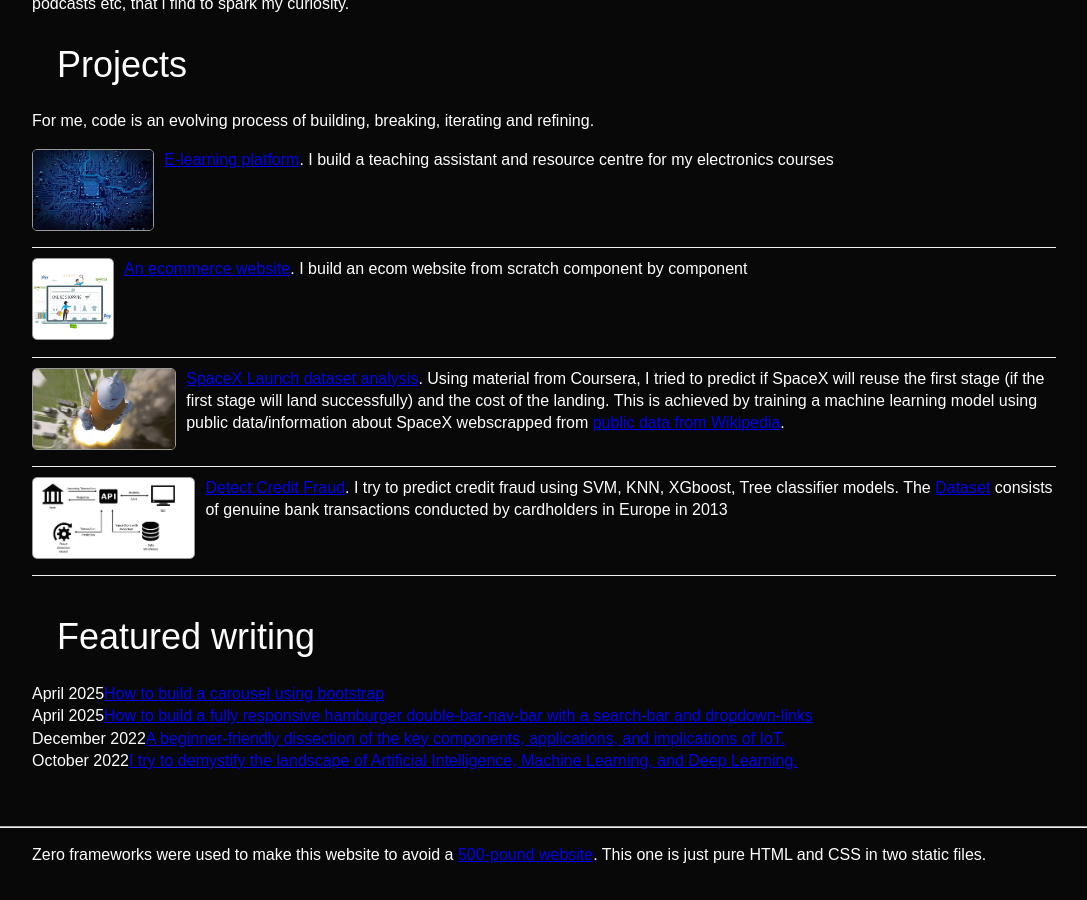
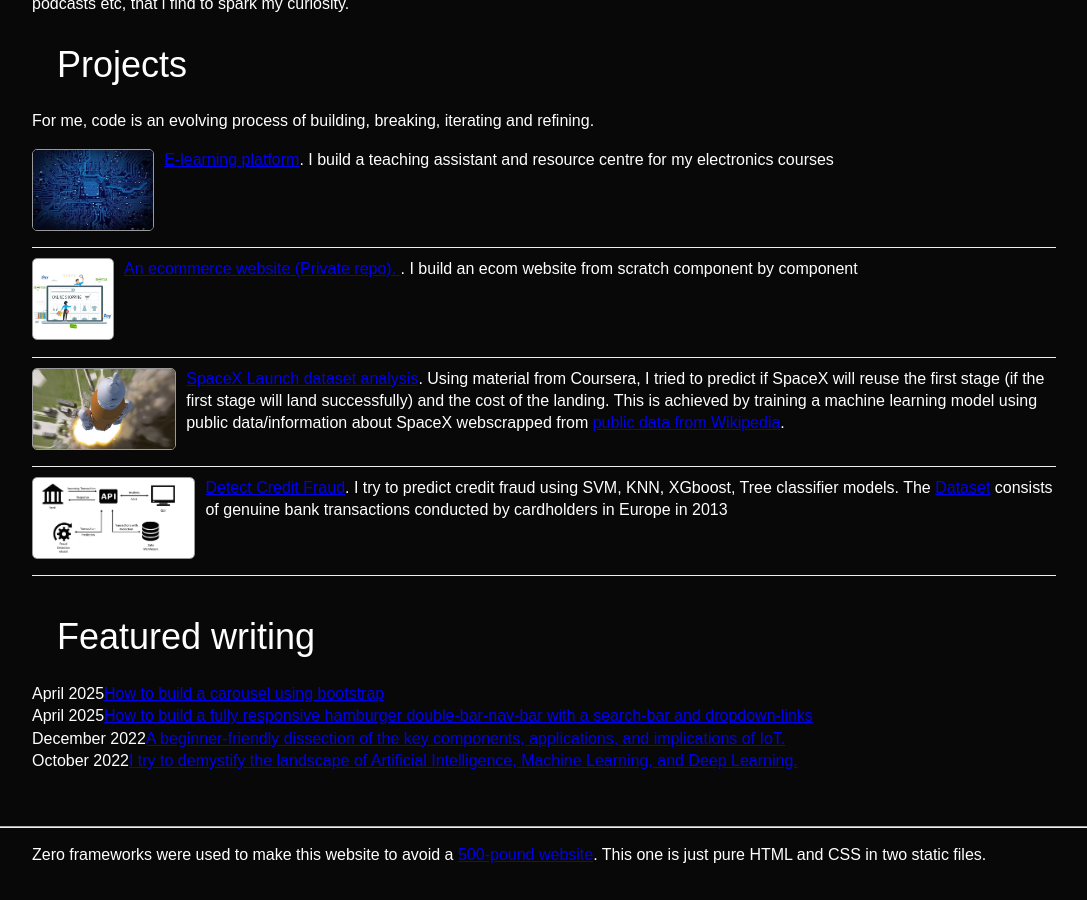
Before and after one commit to BryanArapKoech/KibetArapKoech.github.io, a Jekyll site: the page built from index.md, in a window 1280 px wide and 900 px high, scrolled down 1879 px. Shown: the whole window, without its empty margins (96-1183 px from the left). Built offline with Jekyll 4.4.1, drawn with Linux system fonts in a browser that asks for light colours; nearby versions of some CDN libraries.

Commit message:
updated on cherussportswear as private repo.

```diff
--- a/index.md
+++ b/index.md
@@ -103,7 +103,7 @@ title: Brian Kibet
             <div class="ctitle">Projects</div>
             <p>For me, code is an evolving process of building, breaking, iterating and refining.</p>
             <div class="project"><div class="project-pic"><img src="{{ site.baseurl }}/public/assets/images/Electronicsintro.jpeg" /></div><div class="pdesc"><a href="https://github.com/BryanArapKoech/E-learning-platform" target="_blank" rel="noopener noreferrer">E-learning platform</a>. I build a teaching assistant and resource centre for my electronics courses</div><div class="pend"></div></div>
-            <div class="project"><div class="project-pic"><img src="{{ site.baseurl }}/public/assets/images/ecommerce-design.jpg" /></div><div class="pdesc"><a href="https://github.com/BryanArapKoech/cherussportswear" target="_blank" rel="noopener noreferrer">An ecommerce website</a>. I build an ecom website from scratch component by component</div><div class="pend"></div></div>
+            <div class="project"><div class="project-pic"><img src="{{ site.baseurl }}/public/assets/images/ecommerce-design.jpg" /></div><div class="pdesc"><a href="https://github.com/BryanArapKoech/cherussportswear" target="_blank" rel="noopener noreferrer">An ecommerce website (Private repo). </a>. I build an ecom website from scratch component by component</div><div class="pend"></div></div>
             <div class="project"><div class="project-pic"><img src="{{ site.baseurl }}/public/assets/images/spacex.webp" /></div><div class="pdesc"><a href="https://github.com/BryanArapKoech/Project-Rendezvous" target="_blank" rel="noopener noreferrer">SpaceX Launch dataset analysis</a>. Using material from Coursera, I tried to predict if SpaceX will reuse the first stage (if the first stage will land successfully) and the cost of the landing. This is achieved by training a machine learning model using public data/information about SpaceX webscrapped from <a href="https://en.wikipedia.org/wiki/List_of_Falcon_9_and_Falcon_Heavy_launches" target="_blank" rel="noopener noreferrer">public data from Wikipedia</a>.</div><div class="pend"></div></div>
             <div class="project"><div class="project-pic"><img src="{{ site.baseurl }}/public/assets/images/creditf.PNG" /></div><div class="pdesc"><a href="https://github.com/BryanArapKoech/Credit-Fraud" target="_blank" rel="noopener noreferrer">Detect Credit Fraud</a>. I try to predict credit fraud using SVM, KNN, XGboost, Tree classifier models. The <a href="https://www.kaggle.com/datasets/mlg-ulb/creditcardfraud?resource=download" target="_blank" rel="noopener noreferrer">Dataset</a> consists of genuine bank transactions conducted by cardholders in Europe in 2013</div><div class="pend"></div></div>
         </div>
```
Also changed, not shown: 2 other files.
